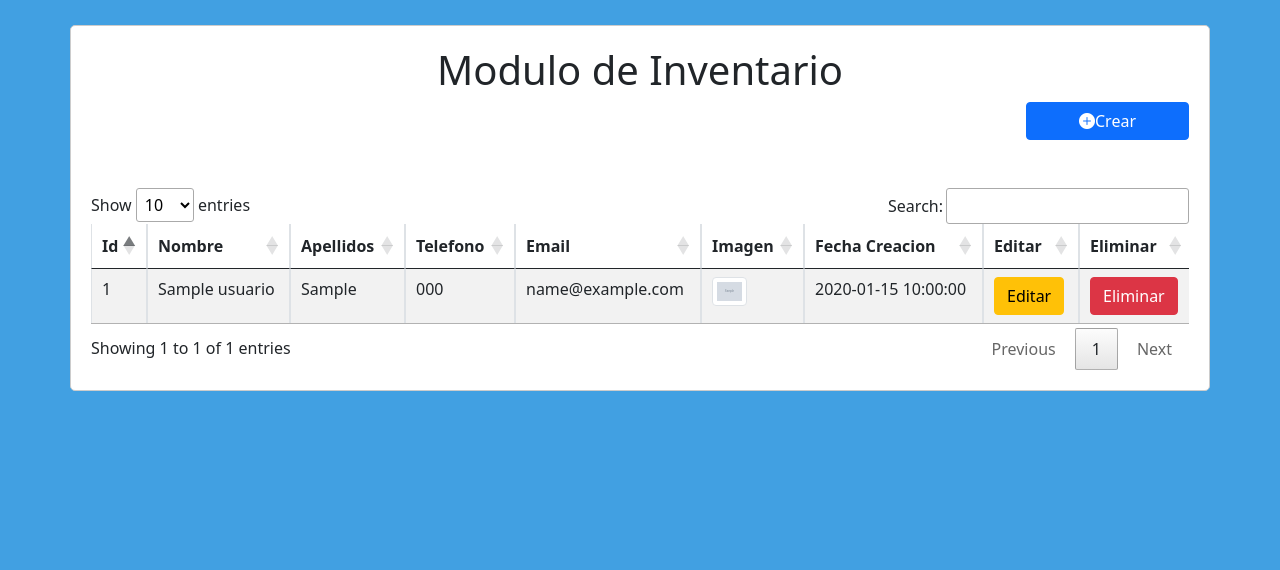
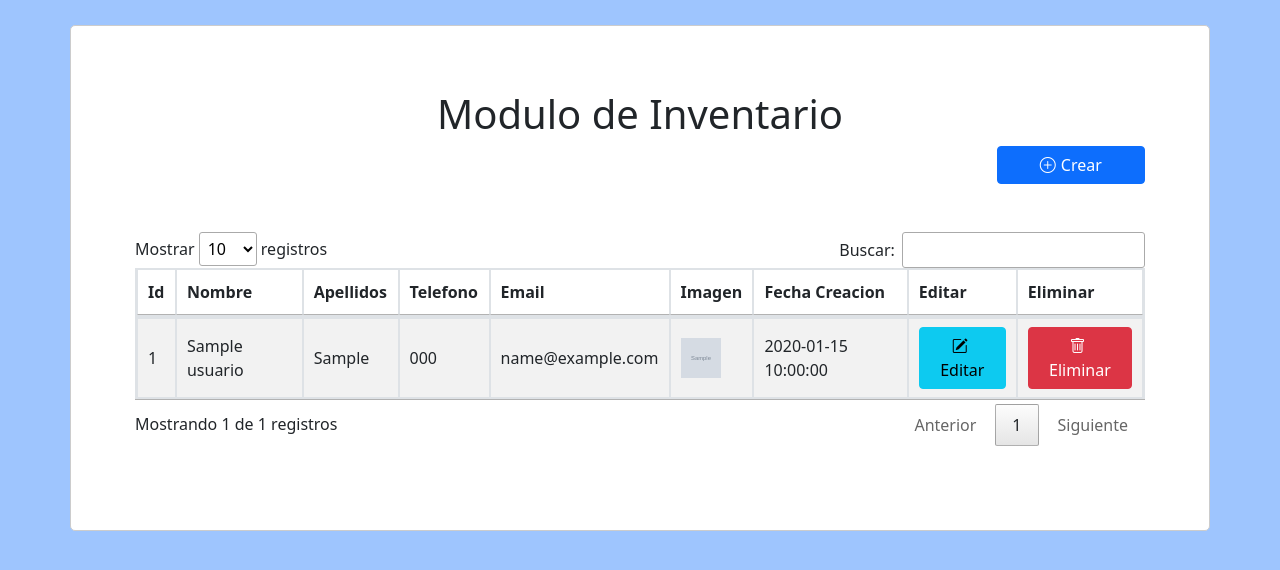
Before and after one commit to DanielDeveloper117/rancho-cerro-oro, a PHP site: page / in a window 1280 px wide. Shown: the top 570 px of the page. Run offline with PHP 8.4, Linux system fonts and the light colour scheme; tables that the repository leaves empty or names only in its code hold one stand-in row (values such as "Sample post"); grey boxes marked "Sample" are stand-in pictures; lists and menus that the app fills with data are empty; some libraries are stand-ins or nearby versions.

Commit message:
CRUD Inventario V2

```diff
--- a/borrar.php
+++ b/borrar.php
@@ -1,19 +1,18 @@
 <?php
 include("conexion.php");
 include("funciones.php");
-if(isset($_POST["id_usuario"])){
+if(isset($_POST["id_usuario"])){ // si se recive el id_usuario
     $imagen = obtener_nombre_imagen($_POST["id_usuario"]);
     if($imagen != ""){
         unlink("img/" . $imagen);
     }
 
-    $stmt = $conexion->prepare("DELETE FROM usuarios WHERE id=:id");
+    $stmt = $conexion->prepare("DELETE FROM usuarios WHERE id=:id"); // consulta para eliminar registro
      $resultado = $stmt->execute(
         array(
             ':id'  => $_POST["id_usuario"]
         )
      );
-
 
      if(!empty($resultado)){
         echo 'Registro eliminado.';
--- a/css/style.css
+++ b/css/style.css
@@ -1,12 +1,10 @@
 body{
     margin: 0;
     padding: 0;
-    background-color: #41a0e2;
 }
 
 .fondo{
-    width: 1270px;
-    padding: 20px;
+    padding: 5%;
     background-color: #fff;
     border: 1px solid #ccc;
     border-radius: 5px;
--- a/funciones.php
+++ b/funciones.php
@@ -1,7 +1,5 @@
 <?php
 
-//include("obtener_registro.php");
-//include("index.php");
 
 function subir_imagen(){
     include('conexion.php');
@@ -9,7 +7,7 @@ function subir_imagen(){
         $extension=explode('.',$_FILES["imagen_usuario"]['name']);
         $nuevo_nombre=rand().'.'.$extension[1];
         $ubicacion='./img/'.$nuevo_nombre;
-        move_uploaded_file($_FILES["imagen_usuario"]['tmp_name'],$ubicacion); // Agrega un punto y coma al final de esta línea
+        move_uploaded_file($_FILES["imagen_usuario"]['tmp_name'],$ubicacion);
         return $nuevo_nombre;
     }
 }
--- a/index.php
+++ b/index.php
@@ -19,29 +19,31 @@
 
     <title>Inventario</title>
 </head>
-  <body>
 
-
-<div class="container fondo">
+<body style="background-color: #9ec5fe;">
+<!-- ----- inicio del div contenedor de todo el contenido de la tabla -------------- -->
+<div style="width: 98%; margin-bottom: 150px;" class=" container fondo">
     <h1 class="text-center">Modulo de Inventario</h1>
 
+    <!-- ------inicio div renglon del boton azul primary +crear, el boton despliega el modal---- -->
     <div class="row">
         <div class="col-2 offset-10">
             <div class="text-center">
                 <!-- Button crear que abre el modal -->
                 <button id="botonCrear" type="button" class="btn btn-primary w-100" data-bs-toggle="modal" data-bs-target="#modalUsuario">
-                <i class="bi bi-plus-circle-fill"></i>Crear
-                </button>
+                <i style="margin-right:5px;" class="bi bi-plus-circle"></i>Crear</button>
             </div>
 
         </div>
     </div>
-
+    <!-- ------fin div renglon del boton azul primary +crear, el boton despliega el modal---- -->
     <br/>
     <br/>
+    <!-- ----------- inicio div contenedor de la tabla------------- -->
+    <div style="margin-bottom: 20px;" class="table-responsive " >
 
-    <div class="table-responsive" >
-        <table id="datos_usuario"  class="table table-bordered table-striped">
+        <!-- ----------- inicio datatable de la tabla #datos_usuario---------->
+        <table  id="datos_usuario"  class="table table-bordered table-striped border border-2" style="">
             <thead>
                 <tr>
                   <th>Id</th>
@@ -55,26 +57,45 @@
                   <th>Eliminar</th>
                 </tr>
             </thead>
+            <tbody>
+                <tr>
+                    <td></td>
+                    <td></td>
+                    <td></td>
+                    <td></td>
+                    <td></td>
+                    <td></td>
+                    <td></td>
+                    <td></td>
+                    <td></td>
 
+                </tr>
+            </tbody>
         </table>
+        <!-- ----------- fin datatable de la tabla #datos_usuario---------->
     </div>
-
+    <!-- ----------- fin div contenedor de la tabla------------- -->
 </div>
+<!-- ----- fin del div contenedor de todo el contenido de la tabla -------------- -->
 
 
- <!-- MODAL START------------------------------------------------------>
+ <!-- inicio del div visble contenedor del formulario de crear usuario------------------------------------------------------>
 <div class="modal fade" id="modalUsuario" tabindex="-1" aria-labelledby="exampleModalLabel" aria-hidden="true">
   <div class="modal-dialog">
     <div class="modal-content">
+      <!-- inicio div header del modal, contiene el titulo y el boton cerrar -->
       <div class="modal-header">
         <h5 class="modal-title" id="exampleModalLabel">Crear usuario</h5>
+        <!-- boton cerrar modal del formulario -->
         <button type="button" class="btn-close" data-bs-dismiss="modal" aria-label="Close"></button>
       </div>
+      <!-- fin div header del modal, contiene el titulo y el boton cerrar -->
 
       <!-- FORM Formulario START------------------------------------------------>
       <form method="POST" id="formulario" enctype="multipart/form-data">
-
+        <!-- ----- inicio div que contiene body y footer del modal-------------------- -->
         <div class="modal-content">
+          <!-- ------inicio div del modal body, contiene todos los input---------- -->
             <div class="modal-body">
               <label for="nombre">Ingrese su nombre</label>
               <input class="form-control" type="text" name="nombre" id="nombre">
@@ -97,30 +118,34 @@
               <span id="imagen_subida"></span>
               <br/>
 
+            </div>
+            <!-- ------fin div del modal body, contiene todos los input---------- -->
+
+            <!-- ----------inicio div que contiene el footer del modal, obtiene id_usuario, el boton crear y editar ------- -->
             <div class="modal-footer">
                 <input type="hidden" name="id_usuario" id="id_usuario" value="">
                 <input type="hidden" name="operacion" id="operacion" value="Crear">
-                <input class="btn btn-success" type="submit" name="action" id="action" value="Crear">
+                <input class="btn btn-success" type="submit" name="action" id="action" value="Crear"> <!--el boton crear puede transformarse en editar-->
             </div>
-
+            <!-- -------------fin div que contiene el footer del modal---------------------------------------------- -->
         </div>
+        <!-- ----- fin div que contiene body y footer del modal-------------------- -->
       </form>
       <!-- FORM Formulario END-------------------------------------------------->
-
-
-
     </div>
   </div>
 </div>
- <!-- MODAL START------------------------------------------------------>
+ <!-- fin del div visble contenedor del formulario de crear usuario------------------------------------------------------>
 
-
+<!-- importar javascript de bootstrap -->
 <script src="https://cdn.jsdelivr.net/npm/bootstrap@5.0.2/dist/js/bootstrap.bundle.min.js" integrity="sha384-MrcW6ZMFYlzcLA8Nl+NtUVF0sA7MsXsP1UyJoMp4YLEuNSfAP+JcXn/tWtIaxVXM" crossorigin="anonymous"></script>
 
+<!-- etiqueta script que contiene toda la logica -->
 <script type="text/javascript">
+/// aqui dentro deben ir todas las funciones
+$(document).ready(function(){
 
-$(document).ready(function(){
-// dar click en crear abre el modal
+    // logica de dar click en crear abre el modal
     $("#botonCrear").click(function(){
       $("#formulario")[0].reset();
       $(".modal-title").text("Crear usuario");
@@ -129,8 +154,7 @@ $(document).ready(function(){
       $("#imagen_subida").html("");
     });
 
-
-// Crear un objeto con los datos a enviar
+    // Crear un objeto en una variable con los datos a enviar a la BD
     var datosEnviar = {
         "id": id_usuario,
         "nombre": nombre,
@@ -138,74 +162,82 @@ $(document).ready(function(){
         "telefono": telefono,
         "email": email,
         "imagen_usuario": imagen_usuario,
-
     };
 
-// Convertir el objeto a una cadena JSON
+    // Convertir el objeto a una cadena JSON para que lo pueda leer la tabla
     var datosEnJSON = JSON.stringify(datosEnviar);
 
-// Configurar la llamada a DataTable con AJAX
-    // $('#datos_usuario').DataTable({
-    //     "processing": true,
-    //     "serverSide": true,
-    //     "ajax": {
-    //         "url": "obtener_registros.php",
-    //         "type": "POST",
-    //         "data": {
-    //             "datos": datosEnJSON // Enviar la cadena JSON como 'datos'
-    //         },
-    //         "dataType": 'json'
-    //     },
-
-    // });
+    // -----------------Configuraciones de la datatable
     $('#datos_usuario').DataTable({
-    "processing": true,
+        "processing": true,// mensaje de "cargando..." cuando este cargando los datos
         "serverSide": true,
         "ajax": {
-        "url": "obtener_registros.php",
-        "type": "POST",
+            "url": "obtener_registros.php", // mandar a llamar a ese script
+            "type": "POST", //envio de informacion con el metodo post
             "data": {
                 "datos": datosEnJSON // Enviar la cadena JSON como 'datos'
             },
-        "dataType": 'json'
+            "dataType": 'json'// envio de informacion en formato json
         },
-    "columnsDefs": [
-        {
-          "targets":[0],
-          "orderable": true,
-        } // Permitir la ordenación en todas las columnas
-    ],
+        ordering: false, //botones de ordenacion de las columnas
+        //"orderable": true,
+        "searching": true, // función de búsqueda activada
+        search: {
+           return: true
+        },
+        "language": { //lenguaje
+          "decimal" : "",
+          "emptyTable":"No hay registros",
+          "info": "Mostrando _END_ de _TOTAL_ registros",
+          "infoEmpty": "Mostrando 0 de 0 registros",
+          "infoFiltered": "(Se filtraron _MAX_ registros)",
+          "infoPostFix":"",
+          "thousands": ", ",
+          "lengthMenu": "Mostrar _MENU_ registros",
+          "loadingRecords":"Cargando...",
+          "processing": "Procesando...",
+          "search": "Buscar: ",
+          "zeroRecords":"No se encontraron resultados.",
+          "paginate":{
+            "first":"Primero",
+            "last":"Ultimo",
+            "next": "Siguiente",
+            "previous": "Anterior"
+          }
+        },
+        //"order": [], // Evitar la ordenación inicial
 
-    "searching": true // Habilitar la función de búsqueda
+        "scrollY": "300px", // Altura del área de desplazamiento vertical
+        "scrollCollapse": true // Colapso del scroll cuando no es necesario
     });
 
-//--------------------funcion para enviar formulario crear
+    //------------------------------------funcion para enviar formulario cuando es CREAR usuario
     $(document).on('submit','#formulario', function(event){
         event.preventDefault();
-        var nombres = $("#nombre").val();
-        var apellidos = $("#apellidos").val();
-        var telefono = $("#telefono").val();
-        var email = $("#email").val();
-        var extension = $("#imagen_usuario").val().split('.').pop().toLowerCase();
+        var nombres = $("#nombre").val(); //obtener el valor del input nombre
+        var apellidos = $("#apellidos").val();//obtener el valor del input apellidos
+        var telefono = $("#telefono").val();//obtener el valor del input telefono
+        var email = $("#email").val();//obtener el valor del input email
+        var extension = $("#imagen_usuario").val().split('.').pop().toLowerCase();//obtener la extension de la imagen
 
-        if(extension != ''){
+        if(extension != ''){// si no tiene extension
           if(jQuery.inArray(extension, ['gif', 'png', 'jpg', 'jpeg']) == -1){
             alert("Formato de imagen no valido");
             $("#imagen_usuario").val('');
             return false;
           }
         }
-        if(nombres != '' && apellidos != '' && email != ''){
-          $.ajax({
-            url: "crear.php",
+        if(nombres != '' && apellidos != '' && email != ''){// si esos tres campos no estan vacios
+          $.ajax({//enviar solicitud ajax
+            url: "crear.php", // enviar datos a ese script
             method: "POST",
-            data: new FormData(this),
+            data: new FormData(this), // indicar que se enviaran todos los datos del formulario
             contentType:false,
             processData:false,
-            success:function(data){
+            success:function(data){//cuando es funcion exitosa
               alert("Operacion exitosa");
-              $('#formulario')[0].reset();
-              $('#modalUsuario').modal('hide');
+              $('#formulario')[0].reset();// el valor de los input se resetea/vacia
+              $('#modalUsuario').modal('hide');//oculta el modal
              // jsonValido.ajax.reload(null, true);
             }
           });
@@ -214,17 +246,16 @@ $('#datos_usuario').DataTable({
         }
     });
 
-//------------------ funcion para editar registro
+    //----------------------------- funcion para EDITAR registro
     $(document).on('click', '.editar', function(){
-      var id_usuario = $(this).attr("id");
-      $.ajax({
+      var id_usuario = $(this).attr("id"); // guardar el id del registro en el que se le dio click
+      $.ajax({// solicitud ajax
         url:"obtener_registro.php",
         method:"POST",
-        data:{id_usuario:id_usuario},
+        data:{id_usuario:id_usuario}, // enviar datos mediante solo la id
         dataType: "json",
-        success:function(data)
+        success:function(data)// cuando la funcion es exitosa obtener el valor de los siguientes input
           {
-
             $('#id_usuario').val(data.id_usuario);
             $('#modalUsuario').modal('show');
             $('#nombre').val(data.nombre);
@@ -232,25 +263,24 @@ $('#datos_usuario').DataTable({
             $('#telefono').val(data.telefono);
             $('#email').val(data.email);
             $('.modal-title').text("Editar registro");
-
             $('#imagen_subida').html(data.imagen_usuario);
             $('#action').val("Editar");
             $('#operacion').val("Editar");
-
           },
           error: function(jqXHR, textStatus, errorThrown){
             console.log("ocurrio un error: ",textStatus, errorThrown);
           }
       });
     });
-//--------------------funcion para eliminar registro
+
+    //---------------------------funcion para ELIMINAR registro
     $(document).on('click', '.borrar', function(){
-      var id_usuario = $(this).attr("id");
+      var id_usuario = $(this).attr("id");// guardar el id del registro en el que se le dio click
       if(confirm("¿Está seguro de eliminar el registro con id = " + id_usuario +"?")){
         $.ajax({
           url: "borrar.php",
           method: "POST",
-          data:{id_usuario:id_usuario},
+          data:{id_usuario:id_usuario}, // enviar la id
           dataType: "json",
           success:function(data)
           {
--- a/obtener_registros.php
+++ b/obtener_registros.php
@@ -3,8 +3,8 @@ include("conexion.php");
 include("funciones.php");
 
 
-$query = "SELECT * FROM usuarios; ";
-
+$query = "SELECT * FROM usuarios ";
+// --------------REALIZAR LA BUSQUEDA POR NOMBRE O APELLIDO----
 if (isset($_POST["search"]["value"])) {
     $query .= ' WHERE nombre LIKE "%' . $_POST["search"]["value"] . '%" ';
     $query .= ' OR apellidos LIKE "%' . $_POST["search"]["value"] . '%" ';
@@ -30,7 +30,7 @@ $filtered_rows = $stmt->rowCount();
 foreach ($resultado as $fila) {
     $imagen = '';
     if ($fila["imagen"] != '') {
-        $imagen = '<img src="img/' . $fila["imagen"] . '" class="img-thumbnail" width="35" height="35"/>';
+        $imagen = '<img src="img/' . $fila["imagen"] . '" class="" width="40" height="40"/>';
     }
 
     $sub_array = array();
@@ -41,8 +41,8 @@ foreach ($resultado as $fila) {
     $sub_array[] = $fila["email"];
     $sub_array[] = $imagen;
     $sub_array[] = $fila["fecha_creacion"];
-    $sub_array[] = '<button type="button" name="editar" id="' . $fila["id"] . '" class="btn btn-warning btn-xs editar">Editar</button>';
-    $sub_array[] = '<button type="button" name="borrar" id="' . $fila["id"] . '" class="btn btn-danger btn-xs borrar">Eliminar</button>';
+    $sub_array[] = '<button type="button" name="editar" id="' . $fila["id"] . '" class="btn btn-info btn-xs editar"><i style="margin-right:5px;" class="bi bi-pencil-square"></i>Editar</button>';
+    $sub_array[] = '<button type="button" name="borrar" id="' . $fila["id"] . '" class="btn btn-danger btn-xs borrar"><i style="margin-right:5px;" class="bi bi-trash"></i>Eliminar</button>';
 
     $datos[] = $sub_array; // Agregar el subarray al arreglo de datos
 }
```
Also changed, not shown: crear.php (+2 -6 lines), obtener_registro.php (+7 -7 lines), img/1985423216.jpg (added), img/389501621.jpg (added), img/456193074.jpg (added). Lines whose indentation alone changed are shown as unchanged.
